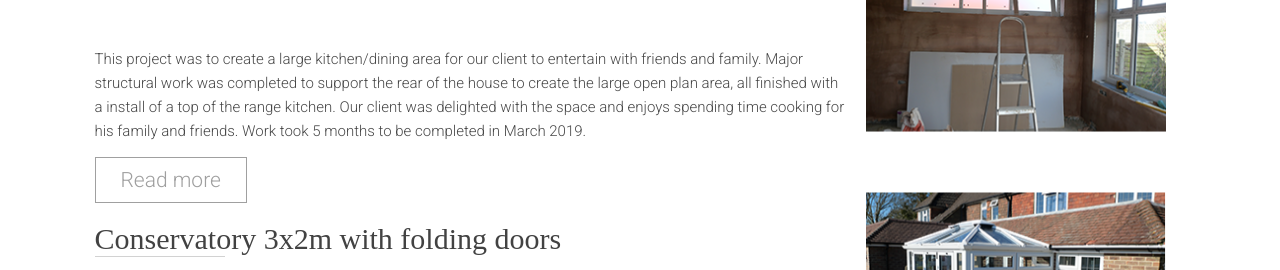
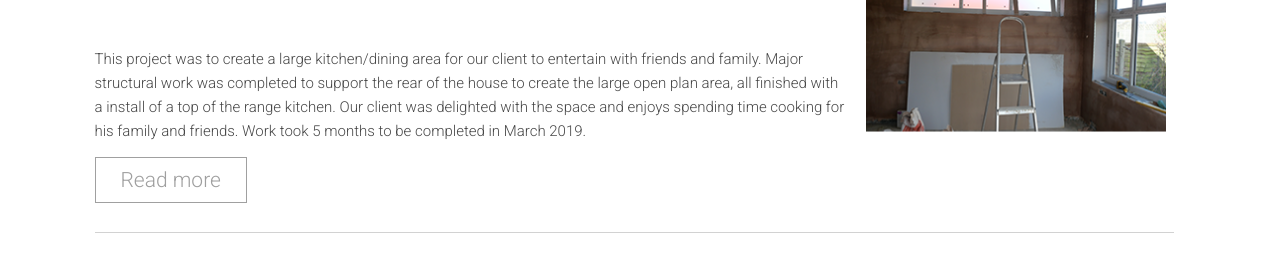
Before and after one commit to waveex/odp-building-serv, a website built with Parcel: page priceExamplesMain.html in a window 1280 px wide. Shown: the part 682-952 px from the top of the page. Built offline with nearby package versions, Linux system fonts and the light colour scheme; a web font is replaced by a local one.

Commit message:
Categories: styles update

```diff
--- a/index.html
+++ b/index.html
@@ -144,7 +144,8 @@
                             <p class="files">Send files</p>
                             <input type="file" id="file" />
                         </label>
-                        <p id="filename" />
+                        <p id="filename"> </p>
+                        -
 
 
                     </form>
--- a/styles/pricesMain.scss
+++ b/styles/pricesMain.scss
@@ -27,6 +27,16 @@
 .categorie {
     display: grid;
     grid-template-columns: 1fr 320px;
+    margin-bottom: 80px;
+    &::after {
+        display: block;
+        content: "";
+        height: 1px;
+        width: 140%;
+        background: #d2d2d2;
+        margin-top: 40px;
+        position: relative;
+    }
     &__title {
         font-size: 30px;
         color: #424242;
```
